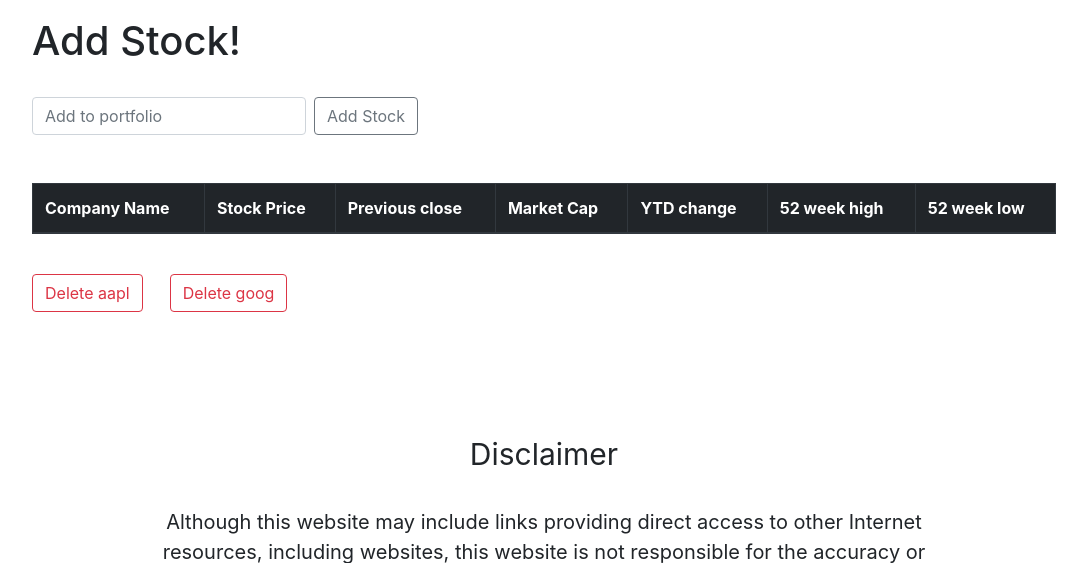
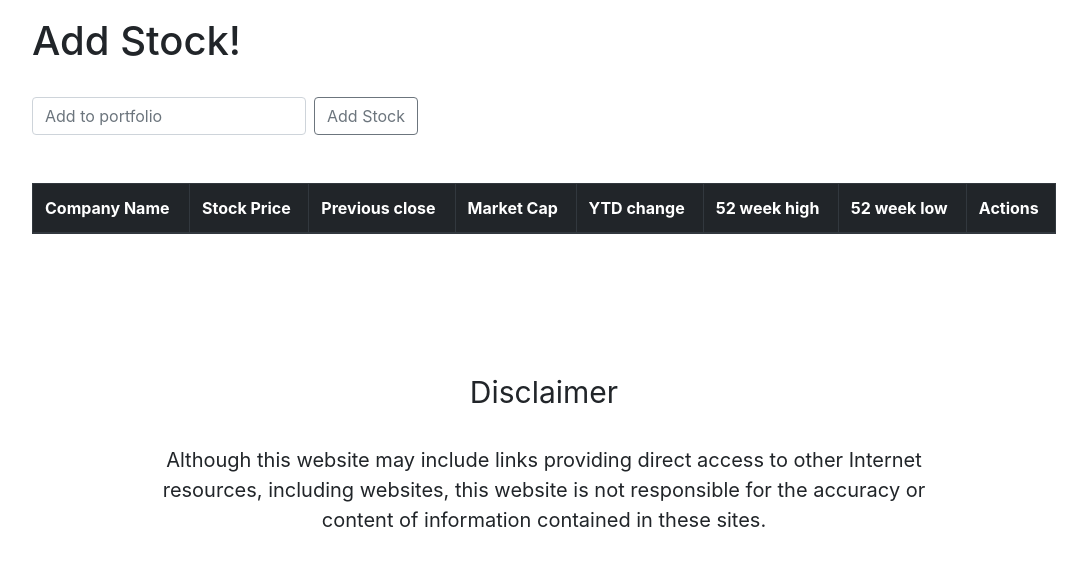
Before and after one commit to bradroehrig/Django_Stocks, a Django app: page /add_stock.html in a window 1280 px wide. Shown: the part 56-619 px from the top of the page, without its empty margins (96-1183 px from the left). Run offline with Django 3.2, Linux system fonts and the light colour scheme; a user stored in the database is signed in; data comes from the database, SQL or seed files in the repository; data that the repository does not hold is empty; parts of the project's set-up code (start-up, migrations or seed data) failed here and were passed over; some libraries are stand-ins or nearby versions.

Commit message:
Delete button rework
-added functionality to add_stock function
-changed button layout in add_stock.html
-added an Actions column in table

```diff
--- a/market/quotes/templates/add_stock.html
+++ b/market/quotes/templates/add_stock.html
@@ -20,11 +20,10 @@
             <th scope="col">YTD change</th>
             <th scope="col">52 week high</th>
             <th scope="col">52 week low</th>
+            <th scope="col">Actions</th>
         </tr>
     </thead>
     <tbody>
-        {% if ticker %}
-
         {% for list_item in output %}
         <tr>
             <th scope="row">{{ list_item.companyName}}</th>
@@ -34,18 +33,10 @@
             <td>{{ list_item.ytdChange }}</td>
             <td>${{ list_item.week52High }}</td>
             <td>${{ list_item.week52Low }}</td>
+            <td><a href="{% url 'delete' list_item.database_id %}" class="btn btn-outline-danger my-2 my-sm-0">Delete {{ list_item.symbol }}</a></td>
         </tr>
         {% endfor %}
-        {% endif%}
     </tbody>
 </table>
 
-<br>
-{% for item in ticker %}
-
-<a href="{% url 'delete' item.id %}" class="btn btn-outline-danger my-2 my-sm-0">Delete
-    {{ item }}</a>&nbsp;&nbsp;&nbsp;&nbsp;&nbsp;
-
-{% endfor %}
-
 {% endblock %}
--- a/market/quotes/views.py
+++ b/market/quotes/views.py
@@ -3,6 +3,8 @@ from django.contrib.auth.decorators import login_required
 from django.contrib import messages
 from .models import Stock
 from .forms import StockForm
+import requests
+import json
 
 def index(request):
     return render(request, "index.html")
@@ -13,14 +15,10 @@ def base(request):
 
 @login_required(login_url='/members/login_user')
 def home(request):
-    import requests
-    import json
-
     if request.method == 'POST':
         ticker = request.POST['ticker']
 
         api_request = requests.get("https://cloud.iexapis.com/stable/stock/" + ticker +"/quote?token=pk_9235ca76a9104162b621848b60c87a7a")
-
         try:
             api = json.loads(api_request.content)
         except Exception as e:
@@ -30,22 +28,14 @@ def home(request):
     else:
         return render(request, 'home.html')
 
-# @login_required(login_url='/members/login_user')
-# def about(request):
-#     return render(request, 'about.html', {})
-
 @login_required(login_url='/members/login_user')
 def base(request):
     return render(request, "base.html")
 
 @login_required(login_url='/members/login_user')
 def add_stock(request):
-    import requests
-    import json
-
     if request.method == 'POST':
         form = StockForm(request.POST or None)
-
         if form.is_valid():
             form.save()
             messages.success(request, ("Stock has been added!"))
@@ -53,13 +43,11 @@ def add_stock(request):
     else:
         ticker = Stock.objects.all()
         output =[]
-
-
         for ticker_item in ticker:
             api_request = requests.get("https://cloud.iexapis.com/stable/stock/" + str(ticker_item) +"/quote?token=pk_9235ca76a9104162b621848b60c87a7a")
-
             try:
                 api = json.loads(api_request.content)
+                api['database_id'] = ticker_item.id
                 output.append(api)
             except Exception as e:
                 api = "Error..."
@@ -78,8 +66,6 @@ def delete_stock(request):
     ticker = Stock.objects.all()
     return render(request, 'delete_stock.html', {'ticker': ticker})
 
-
-
 @login_required(login_url='/members/login_user')
 def external(request):
     return render(request, 'external.html', {})
```
Also changed, not shown: market/quotes/urls.py (+1 -7 lines).
